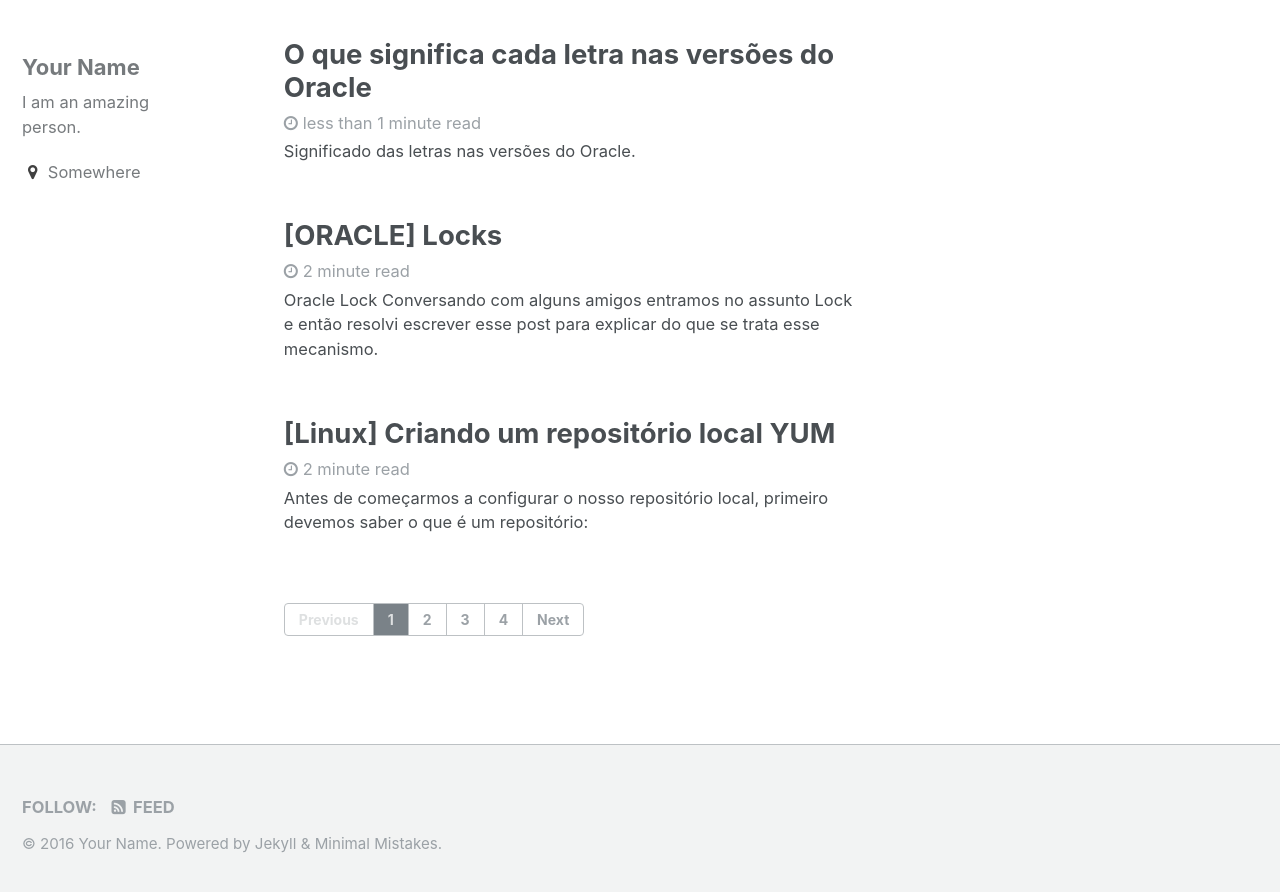
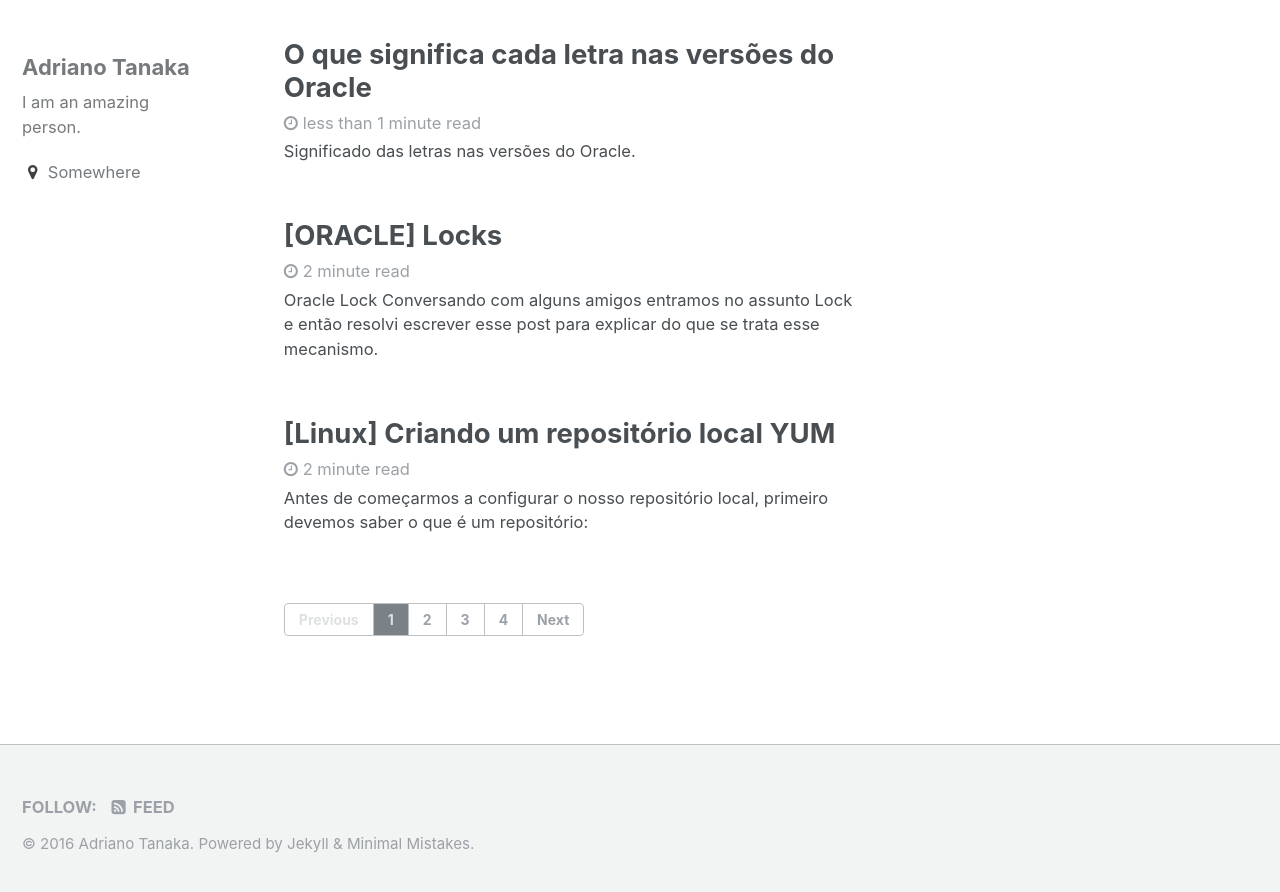
Before and after one commit to adrianotanaka/adrianotanaka.github.io_old2, a Jekyll site: the page built from index.html, in a window 1280 px wide and 900 px high, scrolled down 577 px. Shown: the top 892 px of the window. Built offline with Jekyll 4.4.1, drawn with Linux system fonts in a browser that asks for light colours; the list of posts is cut into pages by our own code; some of the changed text lies outside the part shown.

Commit message:
update config

```diff
--- a/_config.yml
+++ b/_config.yml
@@ -7,11 +7,11 @@
 
 # Site Settings
 locale                   : "en"
-title                    : "Site Title"
+title                    : "Adriano Tanaka Oracle e Linux"
 title_separator          : "-"
-name                     : "Your Name"
-description              : "An amazing website."
-url                      : # the base hostname & protocol for your site e.g. "https://mmistakes.github.io"
+name                     : "Adriano Tanaka"
+description              : "Um site dedicado a Oracle e Linux"
+url                      : "https://adrianotanaka.github.io" # the base hostname & protocol for your site e.g. "https://mmistakes.github.io"
 baseurl                  : # the subpath of your site, e.g. "/blog"
 repository               : # GitHub username/repo-name e.g. "mmistakes/minimal-mistakes"
 teaser                   : # path of fallback teaser image, e.g. "/assets/images/500x300.png"
@@ -77,7 +77,7 @@
 
 # Site Author
 author:
-  name             : "Your Name"
+  name             : "Adriano Tanaka"
   avatar           : # path of avatar image, e.g. "/assets/images/bio-photo.jpg"
   bio              : "I am an amazing person."
   location         : "Somewhere"
```
